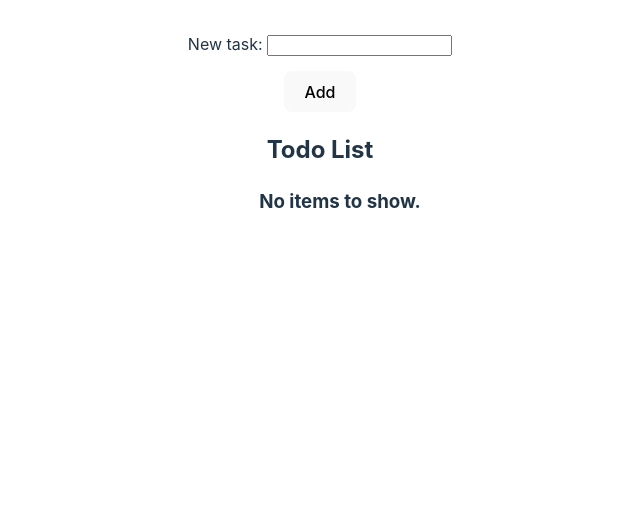
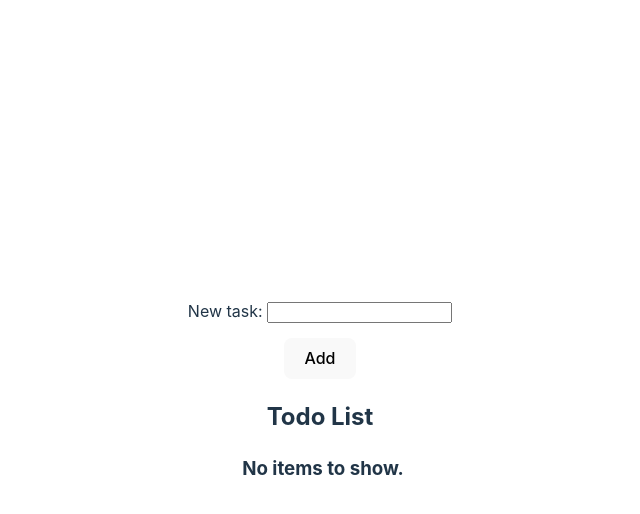
Before and after one commit to filmbronte/to-do-app, a React (Vite) app: page / in a window 1280 px wide. Shown: the top 514 px of the page, without its empty margins (320-960 px from the left). Built offline with nearby package versions, Linux system fonts and the light colour scheme.

Commit message:
Update index.css

```diff
--- a/src/index.css
+++ b/src/index.css
@@ -26,7 +26,7 @@ a:hover {
 body {
   margin: 0;
   display: flex;
-  /* place-items: center; */
+  place-items: center;
   min-width: 320px;
   min-height: 100vh;
 }
@@ -82,3 +82,7 @@ li {
 ul {
   list-style-type: none;
 }
+
+h3 {
+  margin-right: 34px;
+}
```
